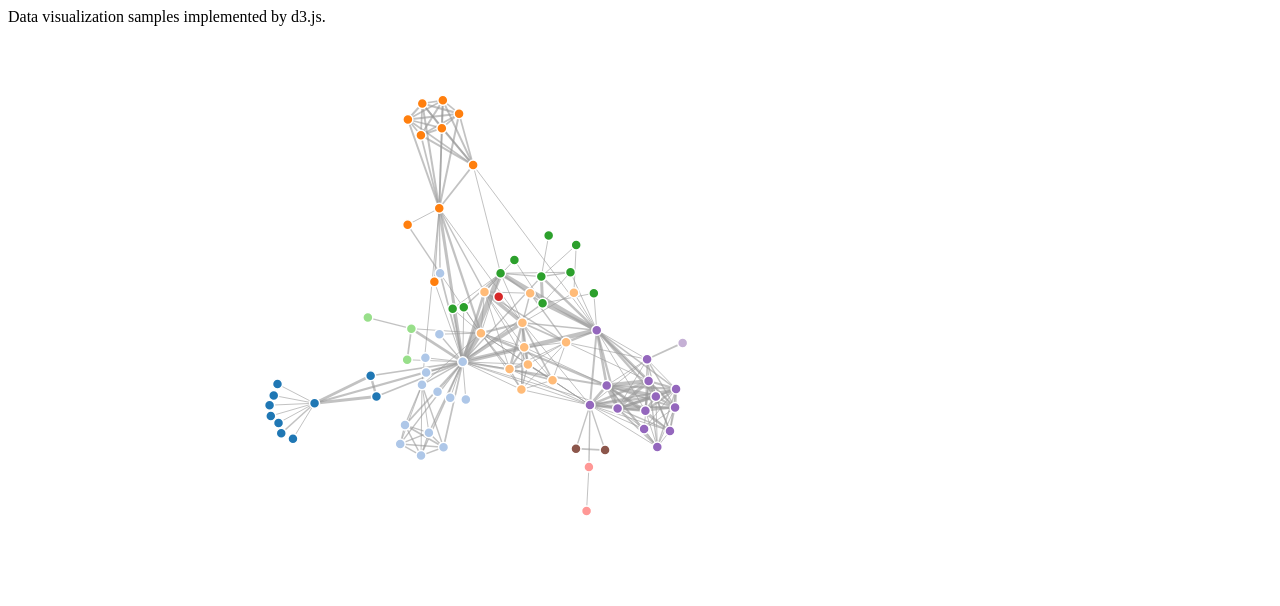
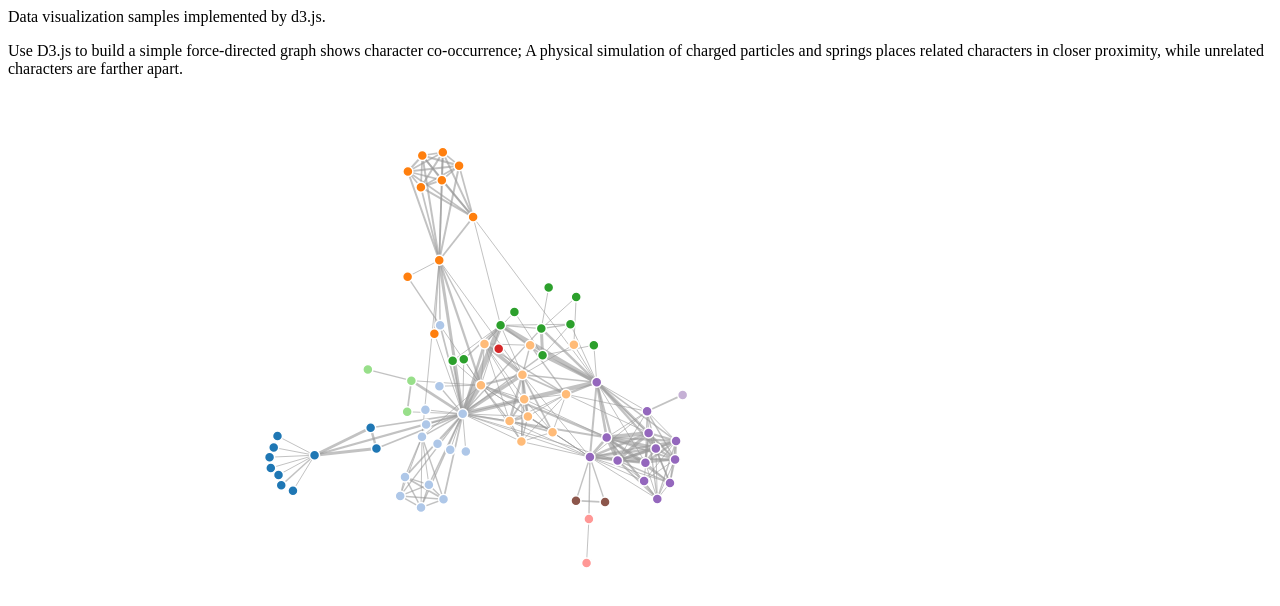
Before and after one commit to npmcdn-to-unpkg-bot/d3-examples, a plain HTML site: page index.html in a window 1280 px wide. Drawn offline with nearby package versions, Linux system fonts and the light colour scheme.

Commit message:
Update index.html

```diff
--- a/index.html
+++ b/index.html
@@ -13,6 +13,8 @@
     }
   </style>
   <p>Data visualization samples implemented by d3.js.</p>
+  <p>	Use D3.js to build a simple force-directed graph shows character co-occurrence; A physical simulation of charged particles and springs places related characters in closer proximity, while unrelated characters are farther apart.
+</p>
   <svg width="960" height="600"></svg>
 <script src="https://d3js.org/d3.v4.min.js"></script>
   <script>
```
